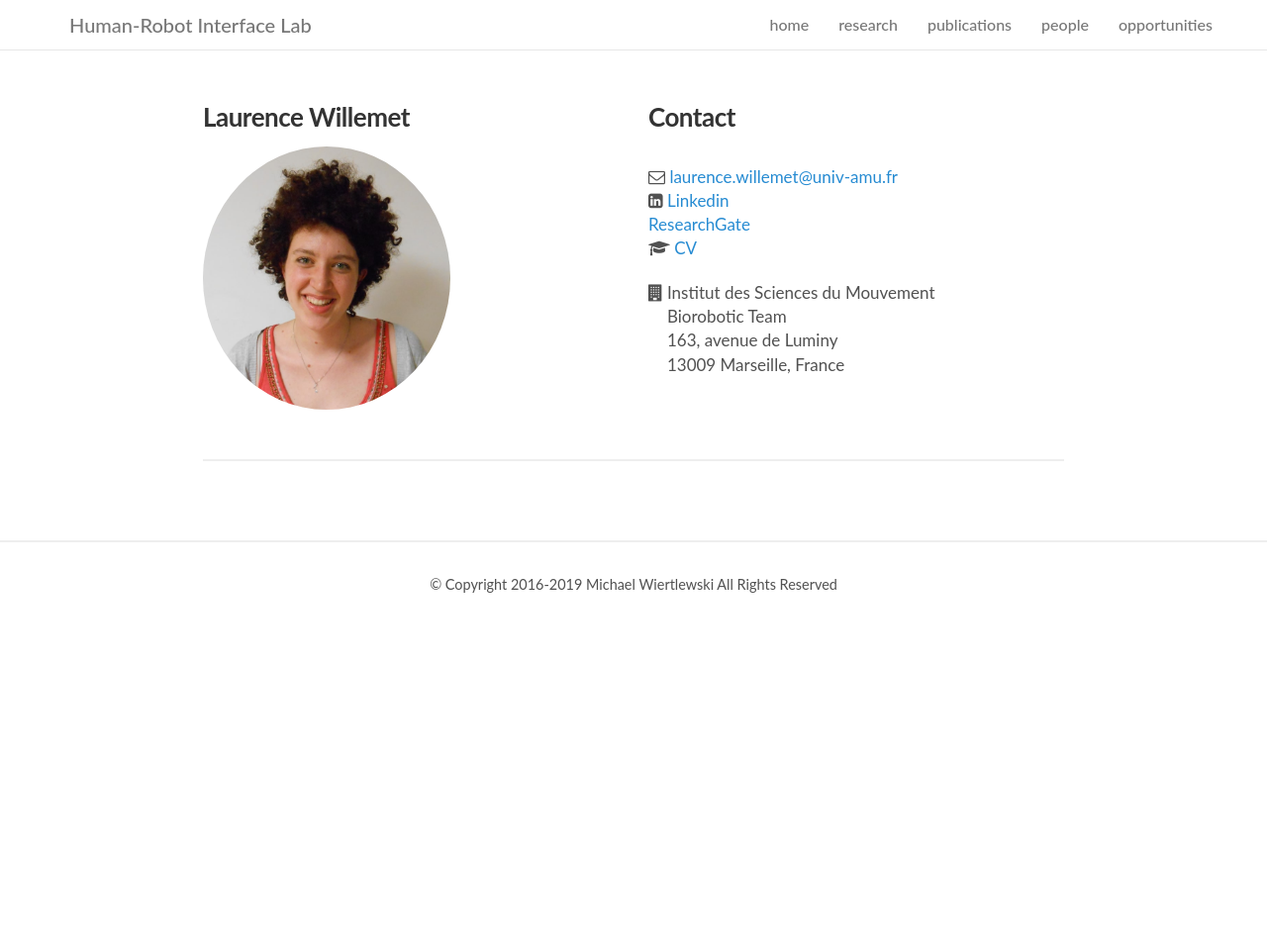
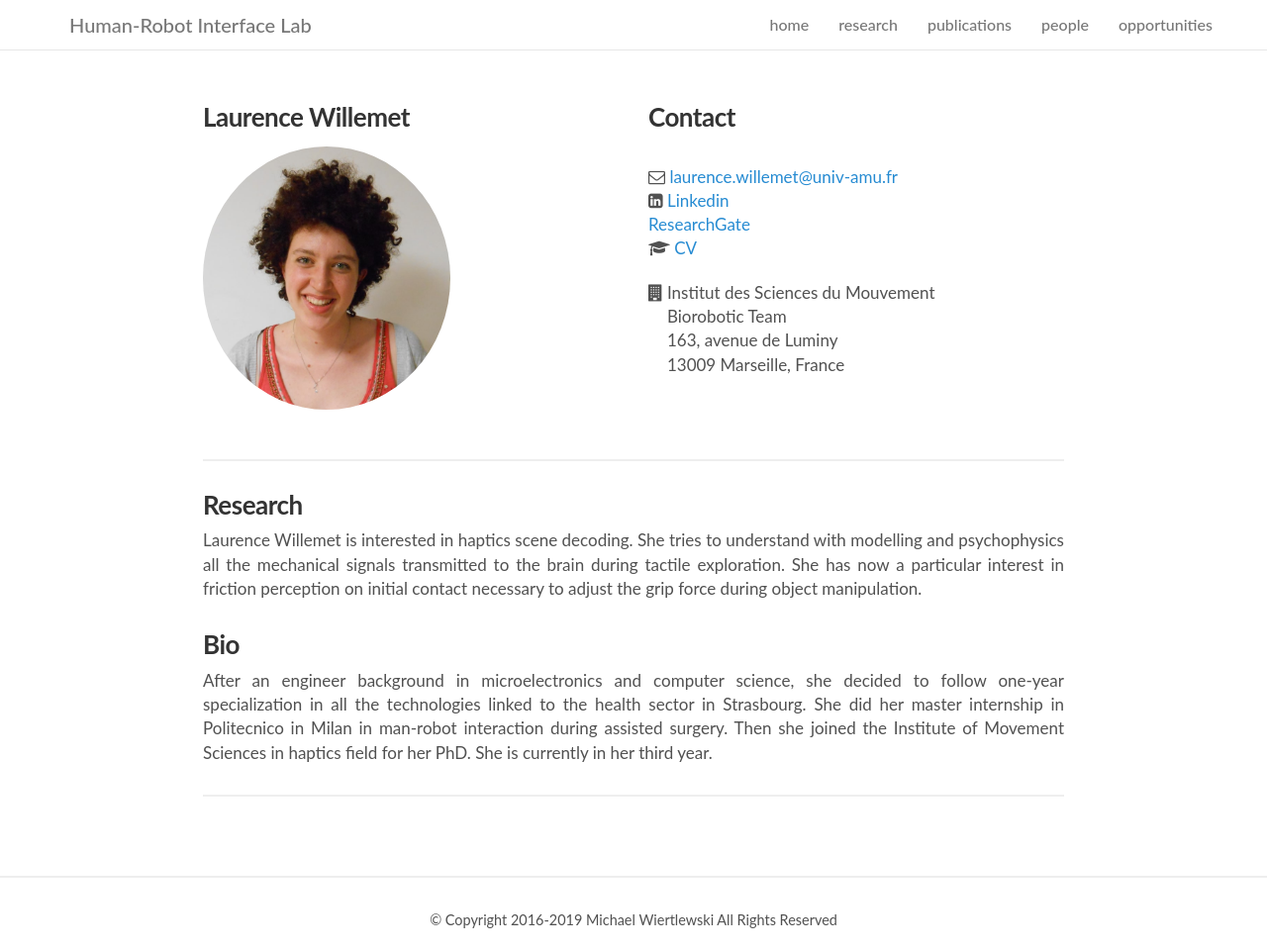
Before and after one commit to mwiertlewski/mwiertlewski.github.io, a Jekyll site: the page built from _people/laurence_willemet.md, in a window 1280 px wide and 961 px high. Shown: the whole window at 99% size. Built offline with Jekyll 4.4.1, drawn with Linux system fonts in a browser that asks for light colours; nearby versions of some CDN libraries; a style sheet for code colours, icons or effects is not loaded.

Commit message:
Update laurence_willemet.md

```diff
--- a/_people/laurence_willemet.md
+++ b/_people/laurence_willemet.md
@@ -12,3 +12,13 @@ address:
   - 163, avenue de Luminy
   - 13009 Marseille, France
 ---
+
+### Research
+
+Laurence Willemet is interested in haptics scene decoding. She tries to understand with modelling and psychophysics all the mechanical signals transmitted to the brain during tactile exploration. She has now a particular interest in friction perception on initial contact necessary to adjust the grip force during object manipulation.
+
+### Bio
+
+After an engineer background in microelectronics and computer science, she decided to follow one-year specialization in all the technologies linked to the health sector in Strasbourg. She did her master internship in Politecnico in Milan in man-robot interaction during assisted surgery. Then she joined the Institute of Movement Sciences in haptics field for her PhD. She is currently in her third year.
+
+<hr>
```
